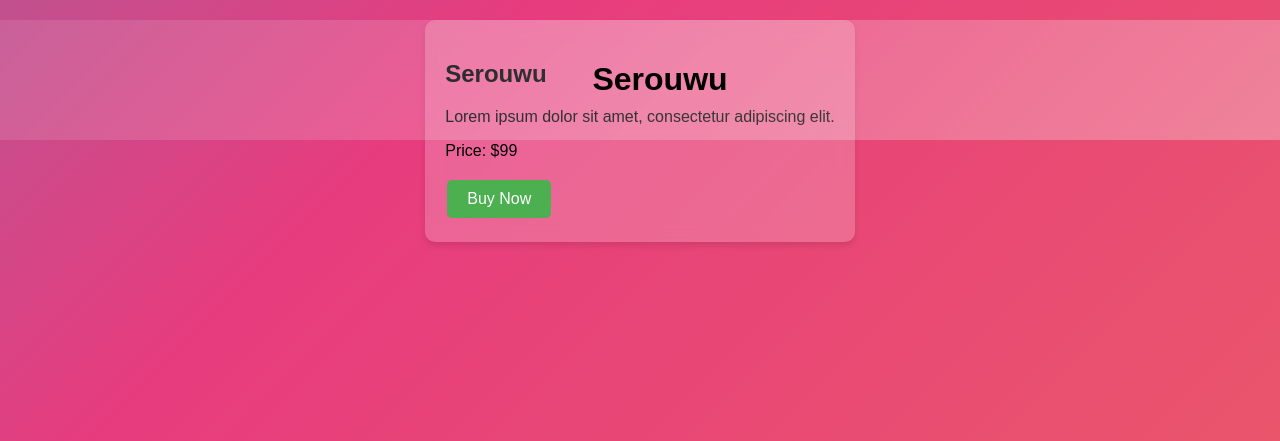
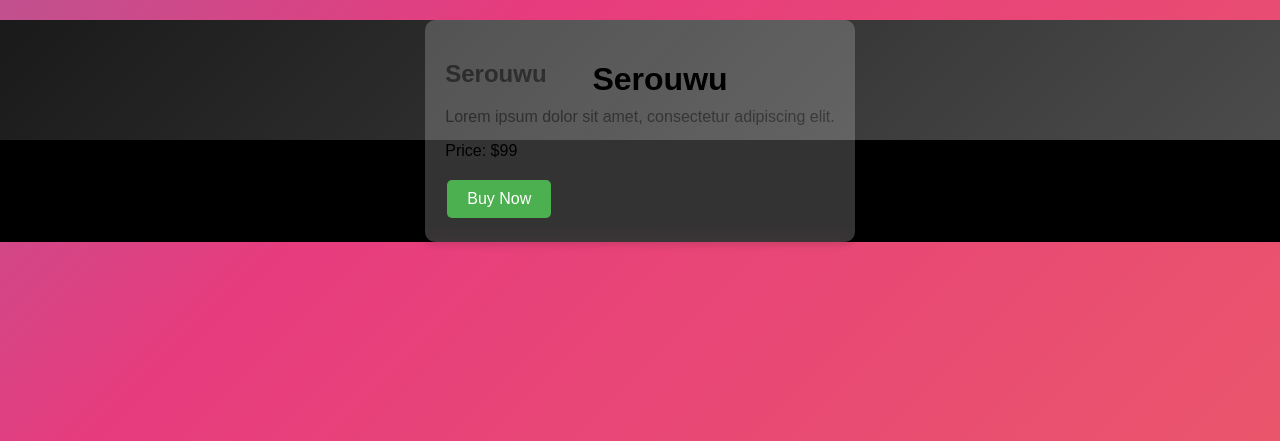
Before and after one commit to xFoxie/5679544853378, a PHP site: page / in a window 1280 px wide. Shown: the top 441 px of the page. Run offline with PHP 8.4, Linux system fonts and the light colour scheme.

Commit message:
Update styles.css

```diff
--- a/styles.css
+++ b/styles.css
@@ -3,6 +3,7 @@ body {
     margin: 0;
     padding: 0;
     overflow: hidden;
+    background-color: #000; /* Set background color to black */
 }
 
 header {
```
